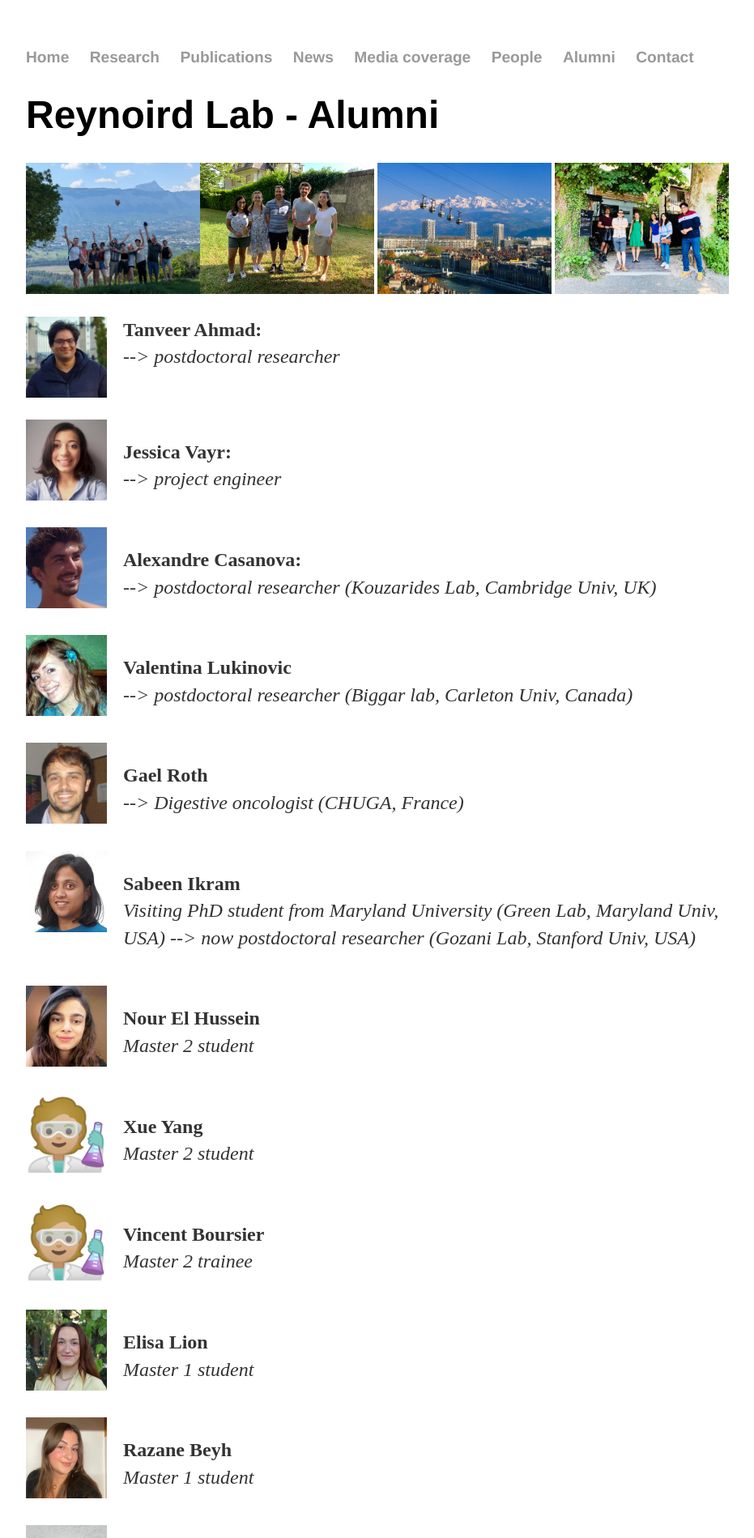
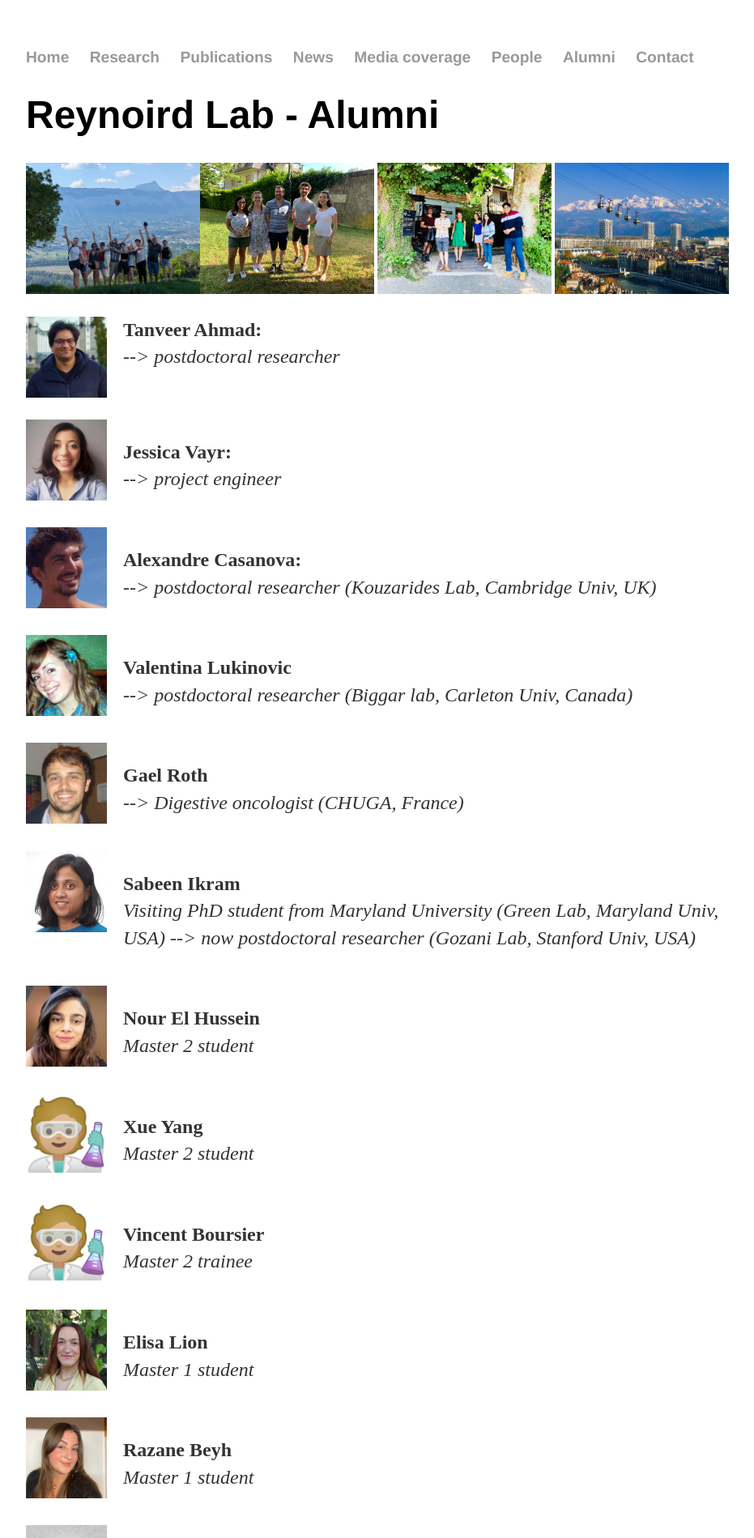
Before and after one commit to Reynoird-Lab/Reynoird-lab.github.io, a Jekyll site: the page built from Alumni/index.html, in a window 1280 px wide. Shown: the top 1899 px of the page at 81% size, without its empty margins (160-1091 px from the left). Built offline with Jekyll 4.4.1, drawn with Linux system fonts in a browser that asks for light colours; Markdown is read by kramdown in place of the engine named in the settings.

Commit message:
Update index.html

```diff
--- a/Alumni/index.html
+++ b/Alumni/index.html
@@ -4,7 +4,7 @@ title: Alumni
 ---
 	<h1>Reynoird Lab - {{ page.title }}</h1>
 
-<img src="https://reynoird-lab.github.io/Images/labretreat2026b.jpg" alt="Reynoird lab retreat 1" width="215" /><img src="https://reynoird-lab.github.io/Images/sortie_parc.jpg" alt="Reynoird lab retreat 2" width="215" /> <img src="https://reynoird-lab.github.io/Images/grenoble.jpg" width="215" /> <img src="https://reynoird-lab.github.io/Images/sortie_resto.jpg" alt="Reynoird lab retreat 2" width="215" />
+<img src="https://reynoird-lab.github.io/Images/labretreat2026b.jpg" alt="Reynoird lab retreat 1" width="215" /><img src="https://reynoird-lab.github.io/Images/sortie_parc.jpg" alt="Reynoird lab retreat 2" width="215" />  <img src="https://reynoird-lab.github.io/Images/sortie_resto.jpg" alt="Reynoird lab retreat 2" width="215" /> <img src="https://reynoird-lab.github.io/Images/grenoble.jpg" width="215" />
 
 <p>
 		<a href="https://www.researchgate.net/profile/Tanveer-Ahmad-7"> <img alt="AC" src="https://reynoird-lab.github.io/Images/Tanveer_Ahmad.jpg" style="margin: 0px 20px 10px 0px;" align="left" width="100"/> </a> <p><b>Tanveer Ahmad: </b><br><i>--> postdoctoral researcher</i><br></p>
```
